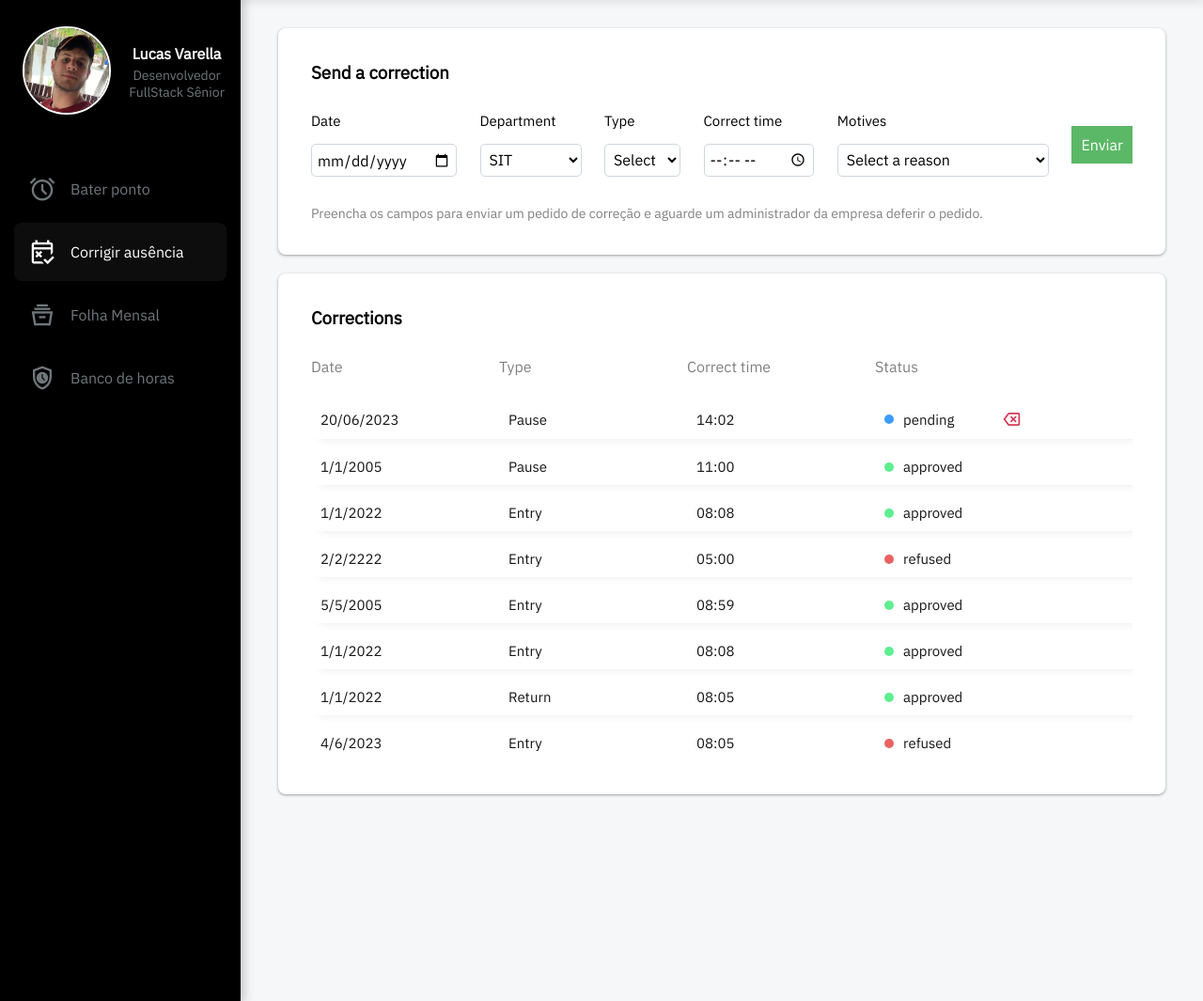
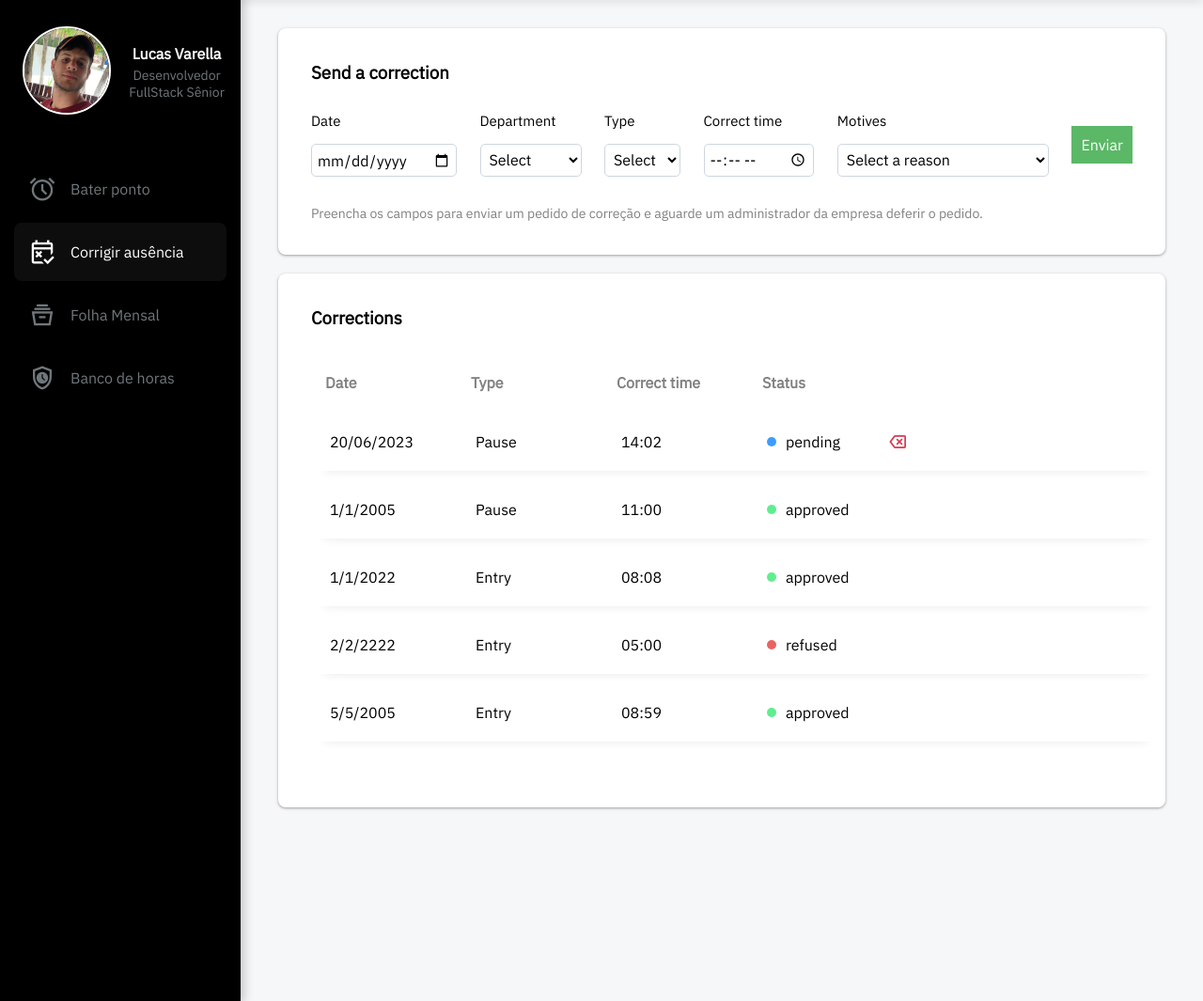
Before and after one commit to LucasVarella/PointSystem, a Django app: page /correction in a window 1280 px wide. Shown: the part 80-1145 px from the top of the page at 94% size. Run offline with Django 4.2, Linux system fonts and the light colour scheme; a user stored in the database is signed in; data comes from the database, SQL or seed files in the repository; both versions use the stored data as it was after the commit; some libraries are stand-ins or nearby versions.

Commit message:
Corrections page done! Next step: Fix Login

```diff
--- a/myDjango/point/models.py
+++ b/myDjango/point/models.py
@@ -47,3 +47,4 @@ class Correction(models.Model):
     type = models.CharField(max_length=1, choices=TYPE_CHOICES, blank=False, null=False)
     status = models.CharField(max_length=1, choices=STATUS_CHOICES, blank=False, null=False, default="P")
     motive = models.CharField(default="", max_length=100)
+    department = models.CharField(default="", max_length=100)
--- a/myDjango/point/static/point/css/global.css
+++ b/myDjango/point/static/point/css/global.css
@@ -350,17 +350,6 @@ h2{
     margin: 0px;
 }
 
-.corrections-header{
-    width: 1000px;
-    display: flex;
-}
-
-.corrections-header span{
-    color: grey !important;
-    padding: 30px 0px 20px 0px;
-    font-size: 16px !important;
-}
-
 .corrections-all-itens{
     height: 390px;
     overflow: scroll;
@@ -378,22 +367,6 @@ h2{
     align-items: center;
     padding: 10px;
     width: 1000px;
-}
-
-.corrections-history span{
-    width: 20%;
-    font-size: 15px;
-    color: rgb(22, 22, 22);
-
-}
-
-.corrections-status{
-    display: flex;
-    align-items: center;
-    width: 25%;
-}
-.corrections-status span{
-    width: fit-content;
 }
 
 .status-icon{
@@ -419,7 +392,33 @@ h2{
     color: #d43b55 !important;
     cursor: pointer;
     font-size: 22px !important;
-    margin-left: 50px;
+    margin: 0px 50px;
+}
+
+.tamanho p{
+    width:155px;
+    font-size: 16px;
+}
+
+
+.corrections-header{
+    padding: 1px 0px 1px 15px;
+    width: fit-content;
+}
+
+.corrections-header p{
+    color: grey !important;
+    padding: 30px 0px 0px 0px;
+    font-weight: 600;
+}
+
+
+.item-correction{
+    box-shadow: rgba(33, 35, 38, 0.1) 0px 10px 10px -10px;
+    padding: 5px 0px 5px 15px;
+    border-radius: 7px;
+    /* width: fit-content; */
+    margin: 5px;
 }
 
 @media (max-width: 600px){
--- a/myDjango/point/static/point/js/global.js
+++ b/myDjango/point/static/point/js/global.js
@@ -1,3 +1,5 @@
+const currentTimeZone = "America/Sao_Paulo";
+
 document.addEventListener('DOMContentLoaded', function(){
 
   // Start Sidebar by the atual status
@@ -83,21 +85,30 @@ document.addEventListener('DOMContentLoaded', function(){
       let type = document.getElementById('types-correction').value;
       let time = document.getElementById('time-correction').value;
       let motive = document.getElementById('motives-correction').value;
-      if (date=="" || type =="0" || time =="" || motive =="0"){
+      let department = document.getElementById('department-correction').value;
+      if (date=="" || type =="0" || time =="" || motive =="0" || department == "0"){
         if (date ==""){
           fillInputAlert('date-correction');
         }
-        if (type ==0){
+        if (type == 0){
           fillInputAlert('types-correction');
         }
         if (time ==""){
           fillInputAlert('time-correction');
         }
-        if (motive ==0){
+        if (motive == 0){
           fillInputAlert('motives-correction');
         }
+        if (department == 0){
+          fillInputAlert('department-correction');
+        }
       }else{
-        sendCorrection(date=date, type=type, correctTime=time, motive=motive);
+        if (validDate(date, timeZone= currentTimeZone)){
+          sendCorrection(date=date, type=type, correctTime=time, motive=motive, department=department);
+        }else{
+          fillInputAlert('date-correction');
+        }
+
       }
 
     }
@@ -107,16 +118,37 @@ document.addEventListener('DOMContentLoaded', function(){
   if(document.querySelector('.btn-cancel-correction') !=undefined){
     document.querySelectorAll('.btn-cancel-correction').forEach(function(component){
       component.onclick = function(e){
-        cancelCorrection(e.currentTarget.dataset.id);
+        const correction_id = e.currentTarget.dataset.id;
+        Swal.fire({
+          title: 'Are you sure?',
+          text: `You're about to delete the correction`,
+          icon: 'warning',
+          showCancelButton: true,
+          confirmButtonColor: '#3085d6',
+          cancelButtonColor: '#d33',
+          confirmButtonText: 'Yes, hit it!'
+        }).then((result) => {
+          if (result.isConfirmed) {
+            cancelCorrection(correction_id);
+          }
+        })
       }
     })
   }
 
+  document.querySelector('aside').dataset.status = localStorage.getItem('status');
+});
 
-
-  document.querySelector('aside').dataset.status = localStorage.getItem('status');
-
-});
+function validDate(date, timeZone){
+  const timeElapsed = new Date(Date.now());
+  var today = timeElapsed.toLocaleString("en-US", {timeZone: `${timeZone}`});
+  var selectDate = new Date(date);
+  var selectDate = selectDate.toLocaleString("en-US", {timeZone: `${timeZone}`});
+  if (selectDate > today){
+    return false;
+  }
+  return true;
+}
 
 function hitPoint(type, text){
   Swal.fire({
@@ -172,10 +204,10 @@ function fillInputAlert(element){
 
 }
 
-function sendCorrection(date, type, correctTime, motive){
+function sendCorrection(date, type, correctTime, motive, department){
   fetch('/correction', {
     method: 'POST',
-    body: JSON.stringify({ date: date,type: type, correctTime: correctTime, motive: motive}),
+    body: JSON.stringify({ date: date,type: type, correctTime: correctTime, motive: motive, department: department}),
     headers: {
       'Content-Type': 'application/json'
     }
--- a/myDjango/point/templates/point/correction.html
+++ b/myDjango/point/templates/point/correction.html
@@ -16,10 +16,10 @@
                 <div class="input-info">
                     <p>Department</p>
                     <select name="department" id="department-correction">
-                        <option value="0">SIT</option>
-                        <option value="E">DEV</option>
-                        <option value="P">SUP</option>
-                        <option value="R">Financeiro</option>
+                        <option value="0">Select</option>
+                        <option value="D">DEV</option>
+                        <option value="S">SUP</option>
+                        <option value="F">Financeiro</option>
                         <option value="Q">Comercial</option>
                     </select>
                 </div>
@@ -52,18 +52,53 @@
             </div>
             <label style="font-size: 14px; color: grey;">Preencha os campos para enviar um pedido de correção e aguarde um administrador da empresa deferir o pedido.</label>
         </div>
-        <div class="box-div">
+        <div class="box-div" style="padding-right: 5px;">
             <h3>Corrections</h3>
             <div class="corrections-history">
-                <div class="corrections-header">
-                    <span>Date</span>
-                    <span>Type</span>
-                    <span>Correct time</span>
-                    <span>Status</span>
+                <div class="tamanho flex corrections-header">
+                    <p>Date</p>
+                    <p>Type</p>
+                    <p>Correct time</p>
+                    <p>Status</p>
                 </div>
                 <div class="corrections-all-itens">
                     {% for item in corrections %}
-                        <div class="correction-item">
+
+                        <div class="tamanho flex item-correction">
+                            <p>{{item.day}}/{{item.month}}/{{item.year}}</p>
+
+                            {% if item.type == 'E' %}
+                                <p >Entry</p>
+                            {% endif %}
+                            {% if item.type == 'P' %}
+                                <p>Pause</p>
+                            {% endif %}
+                            {% if item.type == 'R' %}
+                                <p>Return</p>
+                            {% endif %}
+                            {% if item.type == 'Q' %}
+                                <p>Exit</p>
+                            {% endif %}
+
+                            <p>{{item.time}}</p>
+
+                            {% if item.status == 'P' %}
+                                <div class="flex">
+                                    <div class="status-icon pending"></div>
+                                    <span>pending</span>
+                                </div>
+                                <span class="btn-cancel-correction material-symbols-outlined" data-id="{{item.id}}">backspace</span>
+                            {% endif %}
+                            {% if item.status == 'A' %}
+                                <div class="status-icon approved"></div>
+                                <span>approved</span>
+                            {% endif %}
+                            {% if item.status == 'R' %}
+                                <div class="status-icon refused"></div>
+                                <span>refused</span>
+                            {% endif %}
+                        </div>
+                        <!-- <div class="correction-item">
                             <span>{{item.day}}/{{item.month}}/{{item.year}}</span>
 
                             {% if item.type == 'E' %}
@@ -99,7 +134,7 @@
                                 </div>
 
                         </div>
-
+                         -->
                     {% endfor %}
                 <div>
             </div>
--- a/myDjango/point/views.py
+++ b/myDjango/point/views.py
@@ -150,12 +150,13 @@ def correction(request):
         type = body['type']
         correct_time = body['correctTime']
         motive = body['motive']
+        department = body['department']
 
         # date_post = datetime.strptime(date, "%d/%m/%y")
         # date_now = datetime.strptime(datetime.now().date, "%d/%m/%y")
 
         # if date_post <=date_now:
-        correction = Correction(time= correct_time, type= type, user= request.user, day=date[8:10], month= date[5:7], year= date[0:4], motive=motive)
+        correction = Correction(time= correct_time, type= type, user= request.user, day=date[8:10], month= date[5:7], year= date[0:4], motive=motive, department=department)
         correction.save()
         return JsonResponse({'status': 'successful'})
 
```
Also changed, not shown: myDjango/db.sqlite3, myDjango/point/migrations/0009_correction_department.py (added).
